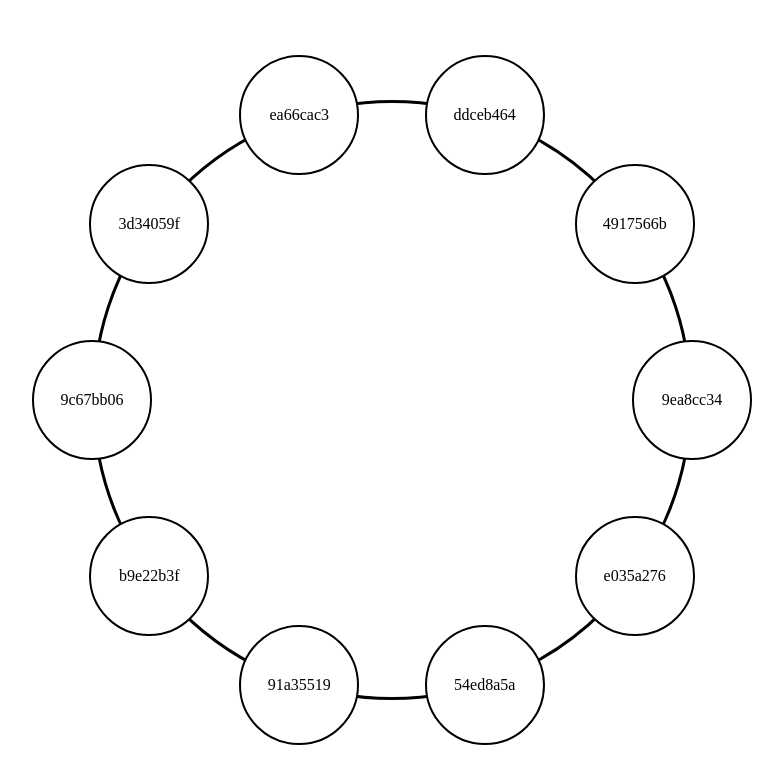
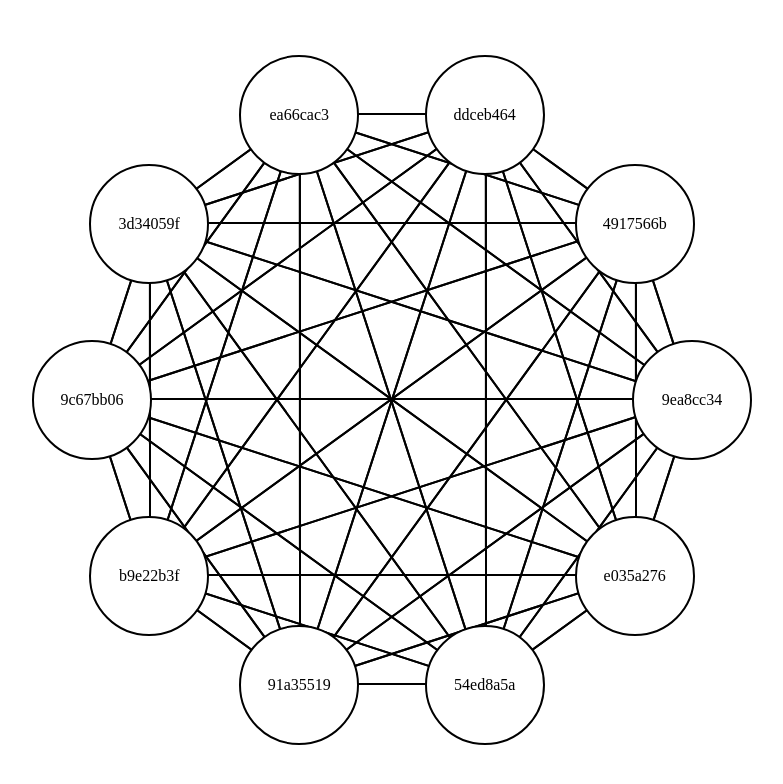
Before and after one commit to polkerty/ddia_viz, a plain HTML site: page index.html in a window 1280 px wide. Shown: the whole page, without its empty margins (248-1031 px from the left). Drawn offline with Linux system fonts and the light colour scheme.

Commit message:
Display network links in server topology

```diff
--- a/index.html
+++ b/index.html
@@ -14,7 +14,7 @@
 
         .topology__circle-root {
             border-radius: 50%;
-            border: 3px solid black;
+            border: 3px solid transparent;
             box-sizing: border-box;
         }
 
@@ -27,6 +27,15 @@
             border: 2px solid black;
             position: absolute;
             box-sizing: border-box;
+            z-index: 2;
+        }
+
+        .link {
+            transform-origin: top left;
+            height: 0px;
+            border: 1px solid black;
+            position: absolute;
+            z-index: 1;
         }
     </style>
 
@@ -119,7 +128,7 @@
                 const smallCircleDiameter = 120;
                 const frameSize = greatCircleDiameter + smallCircleDiameter;
 
-                const centerCoordinatesByServer = [];
+                const centerCoordinatesByServerName = {};
 
                 const [gx, gy] = this.translateCoords(
                         this.circleBottomLeft([0, 0], greatCircleDiameter),
@@ -137,7 +146,7 @@
                     const x = Math.cos(centerAngle) * greatCircleDiameter / 2;
                     const y = Math.sin(centerAngle) * greatCircleDiameter / 2;
 
-                    centerCoordinatesByServer.push([x, y]);
+                    centerCoordinatesByServerName[this.servers[i].name] = [x, y];
 
                     const [dx, dy] = this.translateCoords(
                         this.circleBottomLeft([x, y], smallCircleDiameter),
@@ -148,6 +157,43 @@
                     html += `<div class="server circle" style="left: ${dx}px; bottom: ${dy}px; width: ${smallCircleDiameter}px; height: ${smallCircleDiameter}px">`;
                     html += this.servers[i].name;
                     html += '</div>';
+
+                }
+
+                // now to draw the network links.
+                for ( const link of this.links) {
+                    // Draw a line from the center of a's circle to the center of b's circle.
+                    // (but, ends at the edges of the circles.)
+
+                    const [ax, ay] = centerCoordinatesByServerName[link.a.name], [bx, by] = centerCoordinatesByServerName[link.b.name];
+
+                    const m = (ay - by) / (ax - bx);
+                    // y = m(x - ax) + ay
+                    // y = mx - max + ay
+                    // b = ay - m * ax
+                    const b = ay - (m * ax);
+
+                    // what is the angle between the two?
+                    const [lx, ly] = ax < bx ? [ax, ay] : [bx, by];
+                    const [rx, ry] = ax < bx ? [bx, by] : [ax, ay];
+
+
+                    const opposite = Math.abs(ry - ly);
+                    const hypotenuse = Math.sqrt((ax - bx)*(ax - bx) + (ay - by)*(ay - by));
+                    let angle = Math.asin(opposite/hypotenuse);
+
+                    if ( ly < ry ) {
+                        angle = -angle;
+                    }
+                    angle = Math.round(angle * 1000) / 1000;
+
+                    const [dx, dy] = this.translateCoords(
+                        [lx, ly],
+                        frameSize,
+                        frameSize
+                    );
+
+                    html += `<div class='link' data-id="${link.name}" style="transform: rotate(${angle}rad); width: ${Math.round(hypotenuse)}px; left: ${dx}px; bottom: ${dy}px;" ></div>`
 
                 }
 
@@ -164,6 +210,7 @@
         // A gossip protocol
         function main() {
             gossipers = [];
+            links = [];
 
             for (let i = 0; i < 10; ++i) {
                 gossipers.push(new GossipProtocolNode());
@@ -171,16 +218,26 @@
 
             // topology: random connections.
             for (const gossiper of gossipers) {
-                for (var i = 0; i < 1; ++i) {
+                // fully connected
+                for (var i = 0; i < gossipers.length; ++i) {
+                    other = gossipers[i];
+                    if ( other === gossiper) continue;
                     link = new NetworkLink();
-                    other = gossipers[Math.random() * gossipers.length | 0];
                     gossiper.connectTo(other, link);
+                    links.push(link);
                 }
+                // random links
+                // for (var i = 0; i < 1; ++i) {
+                //     link = new NetworkLink();
+                //     other = gossipers[Math.random() * gossipers.length | 0];
+                //     gossiper.connectTo(other, link);
+                //     links.push(link);
+                // }
             }
 
             console.log(gossipers);
 
-            renderer = new TopologyRenderer(gossipers, link, {
+            renderer = new TopologyRenderer(gossipers, links, {
                 domRoot: document.getElementById('topology-root'),
                 layout: 'circle'
             })
```
